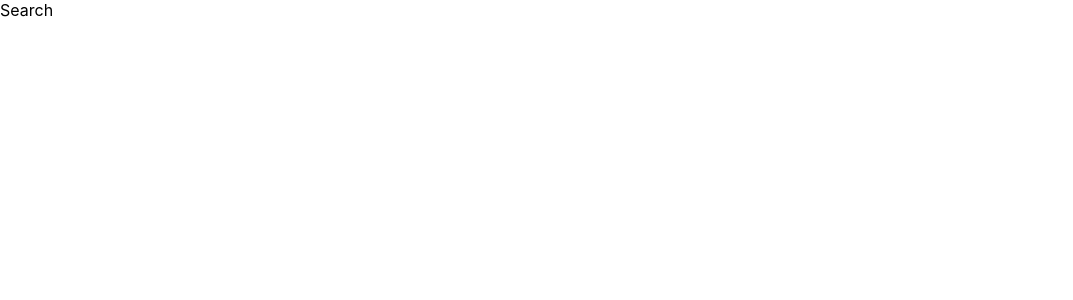
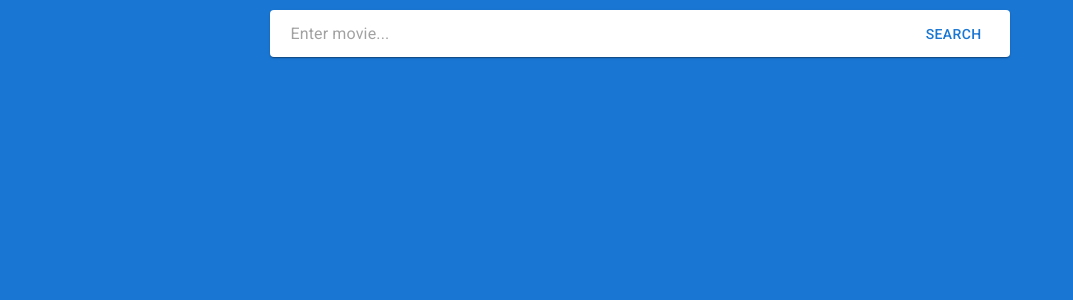
Before and after one commit to Meffodiiy/movie-app, a React (Create React App) app: page / in a window 1280 px wide. Shown: the top 300 px of the page, without its empty margins (0-1073 px from the left). Built offline with nearby package versions, Linux system fonts and the light colour scheme.

Commit message:
SearchBar component created

```diff
--- a/package.json
+++ b/package.json
@@ -5,6 +5,8 @@
   "dependencies": {
     "@emotion/react": "^11.9.0",
     "@emotion/styled": "^11.8.1",
+    "@fontsource/roboto": "^4.5.5",
+    "@mui/icons-material": "^5.6.1",
     "@mui/material": "^5.6.1",
     "@testing-library/jest-dom": "^5.16.4",
     "@testing-library/react": "^12.1.4",
--- a/src/index.css
+++ /dev/null
@@ -1,13 +0,0 @@
-body {
-  margin: 0;
-  font-family: -apple-system, BlinkMacSystemFont, 'Segoe UI', 'Roboto', 'Oxygen',
-    'Ubuntu', 'Cantarell', 'Fira Sans', 'Droid Sans', 'Helvetica Neue',
-    sans-serif;
-  -webkit-font-smoothing: antialiased;
-  -moz-osx-font-smoothing: grayscale;
-}
-
-code {
-  font-family: source-code-pro, Menlo, Monaco, Consolas, 'Courier New',
-    monospace;
-}
--- a/src/index.tsx
+++ b/src/index.tsx
@@ -1,16 +1,37 @@
 import React from 'react'
 import { createRoot } from 'react-dom/client'
-import './index.css'
 import reportWebVitals from './reportWebVitals'
 import { BrowserRouter, Routes, Route } from 'react-router-dom'
 import Search from './pages/Search'
 import Favorites from './pages/Favorites'
 import Details from './pages/Details'
+import { ThemeProvider, createTheme } from '@mui/material'
+import { CssBaseline } from '@mui/material'
+
+import '@fontsource/roboto/300.css'
+import '@fontsource/roboto/400.css'
+import '@fontsource/roboto/500.css'
+import '@fontsource/roboto/700.css'
+
+const theme = createTheme({
+  components: {
+    MuiCssBaseline: {
+      styleOverrides: `
+        * {
+         margin: 0;
+         padding: 0;
+        }
+      `
+    }
+  }
+})
 
 const rootContainer = document.getElementById('root') as HTMLElement
 const root = createRoot(rootContainer)
 root.render(
   <React.StrictMode>
+    <ThemeProvider theme={theme}>
+      <CssBaseline/>
       <BrowserRouter>
         <Routes>
           <Route path="/" element={<Search/>}/>
@@ -18,6 +39,7 @@ root.render(
           <Route path="/movie/:name" element={<Details/>}/>
         </Routes>
       </BrowserRouter>
+    </ThemeProvider>
   </React.StrictMode>
 )
 
--- /dev/null
+++ b/src/pages/Search/components/SearchBar.tsx
@@ -0,0 +1,28 @@
+import React from 'react'
+import { Button, InputBase, Paper } from '@mui/material'
+
+
+const SearchBar = () => {
+
+  return (
+    <Paper
+      sx={{
+        display: 'flex',
+        width: '60%',
+        minWidth: '400px',
+        padding: '6px 20px 4px',
+        margin: '10px 0'
+      }}
+    >
+      <InputBase
+        placeholder="Enter movie..."
+        sx={{
+          flex: 1
+        }}
+      />
+      <Button>Search</Button>
+    </Paper>
+  )
+}
+
+export default SearchBar
--- a/src/pages/Search/index.tsx
+++ b/src/pages/Search/index.tsx
@@ -1,10 +1,21 @@
 import React from 'react'
+import { Container } from '@mui/material'
+import SearchBar from './components/SearchBar'
 
 const Search: React.FC = () => {
   return (
-    <>
-      Search
-    </>
+    <Container
+      maxWidth={false}
+      sx={{
+        height: '100vh',
+        backgroundColor: 'primary.main',
+        display: 'flex',
+        flexDirection: 'column',
+        alignItems: 'center'
+      }}
+    >
+      <SearchBar/>
+    </Container>
   )
 }
 
```
Also changed, not shown: 1 other file (tests, documents, lock files or other folders). Lines whose indentation alone changed are shown as unchanged.
